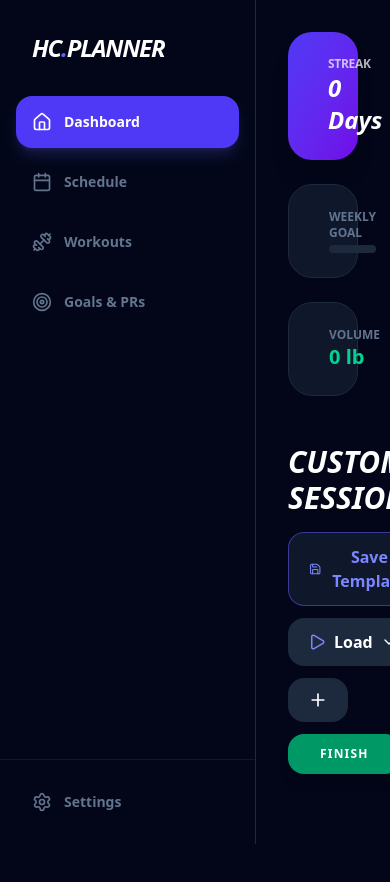
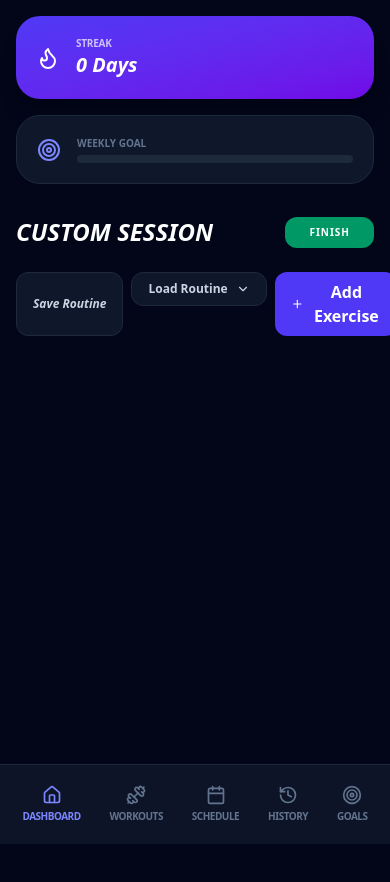
Before and after one commit to haidencramer/hc-workout-planner, a Next.js app: page / in a window 390 px wide. Shown: the top 882 px of the page. After the commit the page ends 844 px from the top, so only its background shows below. Built offline with nearby package versions, Linux system fonts and the light colour scheme.

Commit message:
fix: simplify some logic for mobile view

```diff
--- a/src/components/layout/Sidebar.tsx
+++ b/src/components/layout/Sidebar.tsx
@@ -1,4 +1,4 @@
-import { Calendar, Dumbbell, Target, Settings, Home } from 'lucide-react';
+import { Calendar, Dumbbell, Target, History, Home } from 'lucide-react';
 import Link from 'next/link';
 import { useRouter } from 'next/router';
 
@@ -6,47 +6,65 @@ export default function Sidebar() {
   const router = useRouter();
 
   const menuItems = [
-    { icon: <Home size={20} />, label: 'Dashboard', path: '/' },
-    { icon: <Calendar size={20} />, label: 'Schedule', path: '/schedule' },
-    { icon: <Dumbbell size={20} />, label: 'Workouts', path: '/workouts' },
-    { icon: <Target size={20} />, label: 'Goals & PRs', path: '/goals' },
+    { icon: Home, label: 'Dashboard', path: '/' },
+    { icon: Dumbbell, label: 'Workouts', path: '/workouts' },
+    { icon: Calendar, label: 'Schedule', path: '/schedule' },
+    { icon: History, label: 'History', path: '/history' },
+    { icon: Target, label: 'Goals', path: '/goals' },
   ];
 
   return (
-    <aside className="w-64 bg-slate-950 border-r border-slate-800 h-screen sticky top-0 flex flex-col z-40">
-      <div className="p-8">
-        <h2 className="text-2xl font-black text-white tracking-tighter italic">
-          HC<span className="text-indigo-500">.</span>PLANNER
-        </h2>
+    <>
+      {/* DESKTOP SIDEBAR - Hidden on small screens */}
+      <aside className="hidden md:flex h-screen w-64 bg-slate-900 border-r border-slate-800 flex-col p-6 sticky top-0">
+        <div className="mb-10">
+          <h1 className="text-2xl font-black italic tracking-tighter text-white">HC PLANNER</h1>
+          <div className="h-1 w-12 bg-indigo-500 mt-1"></div>
         </div>
 
-      <nav className="flex-1 px-4 space-y-2">
+        <nav className="flex-1 space-y-2">
           {menuItems.map((item) => {
+            const Icon = item.icon;
             const isActive = router.pathname === item.path;
 
             return (
-            <Link href={item.path} key={item.label} className="block">
-              <button
-                className={`w-full flex items-center gap-3 px-4 py-4 rounded-2xl text-sm font-bold transition-all duration-200 ${
+              <Link
+                key={item.path}
+                href={item.path}
+                className={`flex items-center gap-4 px-4 py-3 rounded-2xl font-bold transition-all ${
                   isActive
                     ? 'bg-indigo-600 text-white shadow-lg shadow-indigo-500/20'
-                    : 'text-slate-500 hover:bg-slate-900 hover:text-slate-200'
+                    : 'text-slate-400 hover:bg-slate-800 hover:text-slate-100'
                 }`}
               >
-                {item.icon}
-                {item.label}
-              </button>
+                <Icon size={20} />
+                <span>{item.label}</span>
               </Link>
             );
           })}
         </nav>
+      </aside>
 
-      <div className="p-4 border-t border-slate-900">
-        <button className="w-full flex items-center gap-3 px-4 py-4 rounded-2xl text-sm font-bold text-slate-500 hover:bg-slate-900 transition-all">
-          <Settings size={20} />
-          Settings
-        </button>
-      </div>
-    </aside>
+      {/* MOBILE BOTTOM NAV - Visible only on small screens */}
+      <nav className="md:hidden fixed bottom-0 left-0 right-0 h-20 bg-slate-900/90 backdrop-blur-lg border-t border-slate-800 px-2 flex items-center justify-around z-50">
+        {menuItems.map((item) => {
+          const Icon = item.icon;
+          const isActive = router.pathname === item.path;
+
+          return (
+            <Link
+              key={item.path}
+              href={item.path}
+              className={`flex flex-col items-center gap-1 p-2 rounded-xl transition-all ${
+                isActive ? 'text-indigo-400' : 'text-slate-500'
+              }`}
+            >
+              <Icon size={20} />
+              <span className="text-[10px] font-bold uppercase tracking-tighter">{item.label}</span>
+            </Link>
+          );
+        })}
+      </nav>
+    </>
   );
 }
--- a/src/pages/index.tsx
+++ b/src/pages/index.tsx
@@ -14,7 +14,6 @@ interface WorkoutTemplate {
 }
 
 export default function Home() {
-  // --- STATE ---
   const [exercises, setExercises] = useState<Exercise[]>([]);
   const [templates, setTemplates] = useState<WorkoutTemplate[]>([]);
   const [sessionName, setSessionName] = useState('Custom Session');
@@ -23,7 +22,6 @@ export default function Home() {
   const [weeklyProgress, setWeeklyProgress] = useState(0);
   const [activeTimer, setActiveTimer] = useState<{id: number, seconds: number} | null>(null);
 
-  // --- INITIAL LOAD ---
   useEffect(() => {
     const savedExercises = localStorage.getItem('hc-exercises');
     const savedHistory = localStorage.getItem('hc-history');
@@ -34,12 +32,10 @@ export default function Home() {
     if (savedHistory) calculateStats(JSON.parse(savedHistory));
   }, []);
 
-  // --- PERSISTENCE ---
   useEffect(() => {
     localStorage.setItem('hc-exercises', JSON.stringify(exercises));
   }, [exercises]);
 
-  // --- TIMER LOGIC ---
   useEffect(() => {
     let interval: NodeJS.Timeout;
     if (activeTimer && activeTimer.seconds > 0) {
@@ -105,64 +101,64 @@ export default function Home() {
   };
 
   return (
-    <div className="flex min-h-screen bg-slate-950 text-slate-100">
+    <div className="flex flex-col md:flex-row min-h-screen bg-slate-950 text-slate-100">
       <Sidebar />
-      <main className="flex-1 p-8 overflow-y-auto">
+      <main className="flex-1 p-4 md:p-8 overflow-y-auto">
         <div className="max-w-6xl mx-auto">
 
-          {/* STATS SECTION */}
-          <section className="grid grid-cols-1 md:grid-cols-3 gap-6 mb-12">
-            <div className="bg-gradient-to-br from-indigo-600 to-violet-700 p-6 rounded-3xl flex items-center gap-4 shadow-xl">
+          <section className="grid grid-cols-1 sm:grid-cols-2 md:grid-cols-3 gap-4 mb-8 md:mb-12">
+            <div className="bg-gradient-to-br from-indigo-600 to-violet-700 p-5 rounded-3xl flex items-center gap-4 shadow-xl">
               <Flame className="text-white" />
               <div>
-                <p className="text-white/70 text-xs font-bold uppercase tracking-tight">Streak</p>
-                <p className="text-2xl font-black text-white italic">{streak} Days</p>
+                <p className="text-white/70 text-[10px] font-bold uppercase tracking-tight">Streak</p>
+                <p className="text-xl font-black text-white italic">{streak} Days</p>
               </div>
             </div>
-            <div className="bg-slate-900 border border-slate-800 p-6 rounded-3xl flex items-center gap-4">
+            <div className="bg-slate-900 border border-slate-800 p-5 rounded-3xl flex items-center gap-4">
               <Target className="text-indigo-400" />
               <div className="flex-1">
-                <p className="text-slate-500 text-xs font-bold uppercase mb-1">Weekly Goal</p>
+                <p className="text-slate-500 text-[10px] font-bold uppercase mb-1">Weekly Goal</p>
                 <div className="h-2 bg-slate-800 rounded-full overflow-hidden">
                   <div className="h-full bg-indigo-500 transition-all duration-1000" style={{ width: `${weeklyProgress}%` }}></div>
                 </div>
               </div>
             </div>
-            <div className="bg-slate-900 border border-slate-800 p-6 rounded-3xl flex items-center gap-4">
+            <div className="hidden sm:flex bg-slate-900 border border-slate-800 p-5 rounded-3xl items-center gap-4">
               <Trophy className="text-emerald-400" />
               <div>
-                <p className="text-slate-500 text-xs font-bold uppercase">Volume</p>
-                <p className="text-xl font-black text-emerald-400">
+                <p className="text-slate-500 text-[10px] font-bold uppercase">Volume</p>
+                <p className="text-lg font-black text-emerald-400">
                   {exercises.reduce((acc, curr) => acc + (curr.weight * curr.sets * curr.repetitions), 0).toLocaleString()} lb
                 </p>
               </div>
             </div>
           </section>
 
-          {/* DASHBOARD HEADER */}
-          <header className="flex flex-col md:flex-row justify-between items-start md:items-center gap-4 mb-8">
-            <h2 className="text-3xl font-black uppercase italic text-white">{sessionName}</h2>
-            <div className="flex flex-wrap gap-3">
-               <button onClick={saveAsNewTemplate} className="bg-slate-900 border border-indigo-500/50 text-indigo-400 px-5 py-3 rounded-2xl font-bold flex items-center gap-2"><Save size={18} /> Save Template</button>
+          <header className="flex flex-col gap-6 mb-8">
+            <div className="flex justify-between items-center">
+              <h2 className="text-2xl md:text-3xl font-black uppercase italic text-white">{sessionName}</h2>
+              <button onClick={finishWorkout} className="bg-emerald-600 text-white px-6 py-2 rounded-xl font-black uppercase tracking-widest text-[10px]">Finish</button>
+            </div>
+
+            <div className="flex overflow-x-auto gap-2 pb-2 -mx-4 px-4 md:mx-0 md:px-0 no-scrollbar">
+               <button onClick={saveAsNewTemplate} className="whitespace-nowrap bg-slate-900 border border-slate-800 text-slate-300 px-4 py-2 rounded-xl text-xs font-bold flex items-center gap-2 italic">Save Routine</button>
 
                <div className="relative group">
-                 <button className="bg-slate-800 text-white px-5 py-3 rounded-2xl font-bold flex items-center gap-2 transition-all">
-                   <Play size={18} className="text-indigo-400" /> Load <ChevronDown size={16} />
+                 <button className="whitespace-nowrap bg-slate-900 border border-slate-800 text-slate-300 px-4 py-2 rounded-xl text-xs font-bold flex items-center gap-2">
+                   Load Routine <ChevronDown size={14} />
                  </button>
-                 <div className="absolute right-0 mt-2 hidden group-hover:block bg-slate-900 border border-slate-800 p-2 rounded-2xl w-56 z-50 shadow-2xl">
+                 <div className="absolute left-0 mt-2 hidden group-hover:block bg-slate-900 border border-slate-800 p-2 rounded-xl w-48 z-50">
                     {templates.map(t => (
-                      <button key={t.id} onClick={() => loadTemplate(t)} className="w-full text-left p-3 hover:bg-indigo-600 rounded-xl text-sm font-bold transition-colors">{t.name}</button>
+                      <button key={t.id} onClick={() => loadTemplate(t)} className="w-full text-left p-3 hover:bg-indigo-600 rounded-lg text-xs font-bold">{t.name}</button>
                     ))}
                  </div>
                </div>
 
-               <button onClick={() => setIsModalOpen(true)} className="bg-slate-800 text-white px-5 py-3 rounded-2xl font-bold flex items-center gap-2"><Plus size={20} /></button>
-               <button onClick={finishWorkout} className="bg-emerald-600 text-white px-8 py-3 rounded-2xl font-black uppercase tracking-widest text-xs shadow-lg transition-all">Finish</button>
+               <button onClick={() => setIsModalOpen(true)} className="bg-indigo-600 text-white px-4 py-2 rounded-xl font-bold flex items-center gap-2"><Plus size={18} /> Add Exercise</button>
             </div>
           </header>
 
-          {/* EXERCISE CARDS LIST */}
-          <div className="grid grid-cols-1 lg:grid-cols-2 gap-6 pb-20">
+          <div className="grid grid-cols-1 md:grid-cols-2 gap-4 pb-24 md:pb-8">
             {exercises.map((ex, i) => (
               <ExcerciseCard
                 key={i}
@@ -173,12 +169,11 @@ export default function Home() {
           </div>
         </div>
 
-        {/* QUICK ADD MODAL */}
         {isModalOpen && (
           <div className="fixed inset-0 bg-slate-950/90 backdrop-blur-md flex items-center justify-center p-4 z-50">
-            <div className="bg-slate-900 border border-slate-800 w-full max-w-lg p-8 rounded-[2.5rem] relative">
+            <div className="bg-slate-900 border border-slate-800 w-full max-w-lg p-6 md:p-8 rounded-[2rem] relative">
               <button onClick={() => setIsModalOpen(false)} className="absolute top-6 right-6 text-slate-500 hover:text-white"><X size={24} /></button>
-              <h2 className="text-2xl font-black mb-8 uppercase italic text-white">Quick Add</h2>
+              <h2 className="text-xl font-black mb-6 uppercase italic text-white">Add Exercise</h2>
               <form onSubmit={(e) => {
                 e.preventDefault();
                 const d = new FormData(e.currentTarget);
@@ -196,17 +191,17 @@ export default function Home() {
                 setExercises([...exercises, ex]);
                 setIsModalOpen(false);
               }} className="space-y-4">
-                <input name="name" placeholder="Exercise Name" className="w-full bg-slate-800 p-4 rounded-2xl font-bold outline-none border border-slate-700 focus:border-indigo-500" required />
+                <input name="name" placeholder="Exercise Name" className="w-full bg-slate-800 p-4 rounded-xl font-bold outline-none border border-slate-700" required />
                 <div className="grid grid-cols-2 gap-4">
-                  <input name="muscle" placeholder="Target Muscle" className="bg-slate-800 p-4 rounded-2xl font-bold outline-none border border-slate-700" />
-                  <input name="weight" type="number" placeholder="Weight (lb)" className="bg-slate-800 p-4 rounded-2xl font-bold text-emerald-400 outline-none border border-slate-700" />
+                  <input name="muscle" placeholder="Muscle" className="bg-slate-800 p-4 rounded-xl font-bold border border-slate-700" />
+                  <input name="weight" type="number" placeholder="Weight" className="bg-slate-800 p-4 rounded-xl font-bold border border-slate-700" />
                 </div>
                 <div className="grid grid-cols-3 gap-4">
-                  <input name="sets" type="number" placeholder="Sets" className="bg-slate-800 p-4 rounded-2xl font-bold outline-none border border-slate-700" />
-                  <input name="reps" type="number" placeholder="Reps" className="bg-slate-800 p-4 rounded-2xl font-bold outline-none border border-slate-700" />
-                  <input name="rest" type="number" placeholder="Rest (s)" className="bg-slate-800 p-4 rounded-2xl font-bold text-indigo-400 outline-none border border-slate-700" />
+                  <input name="sets" type="number" placeholder="Sets" className="bg-slate-800 p-4 rounded-xl font-bold border border-slate-700" />
+                  <input name="reps" type="number" placeholder="Reps" className="bg-slate-800 p-4 rounded-xl font-bold border border-slate-700" />
+                  <input name="rest" type="number" placeholder="Rest" className="bg-slate-800 p-4 rounded-xl font-bold border border-slate-700" />
                 </div>
-                <button type="submit" className="w-full bg-indigo-600 text-white font-black py-5 rounded-2xl uppercase tracking-widest shadow-lg shadow-indigo-500/20 transition-all">Add Exercise</button>
+                <button type="submit" className="w-full bg-indigo-600 text-white font-black py-4 rounded-xl uppercase tracking-widest">Confirm</button>
               </form>
             </div>
           </div>
```
Lines whose indentation alone changed are shown as unchanged.
